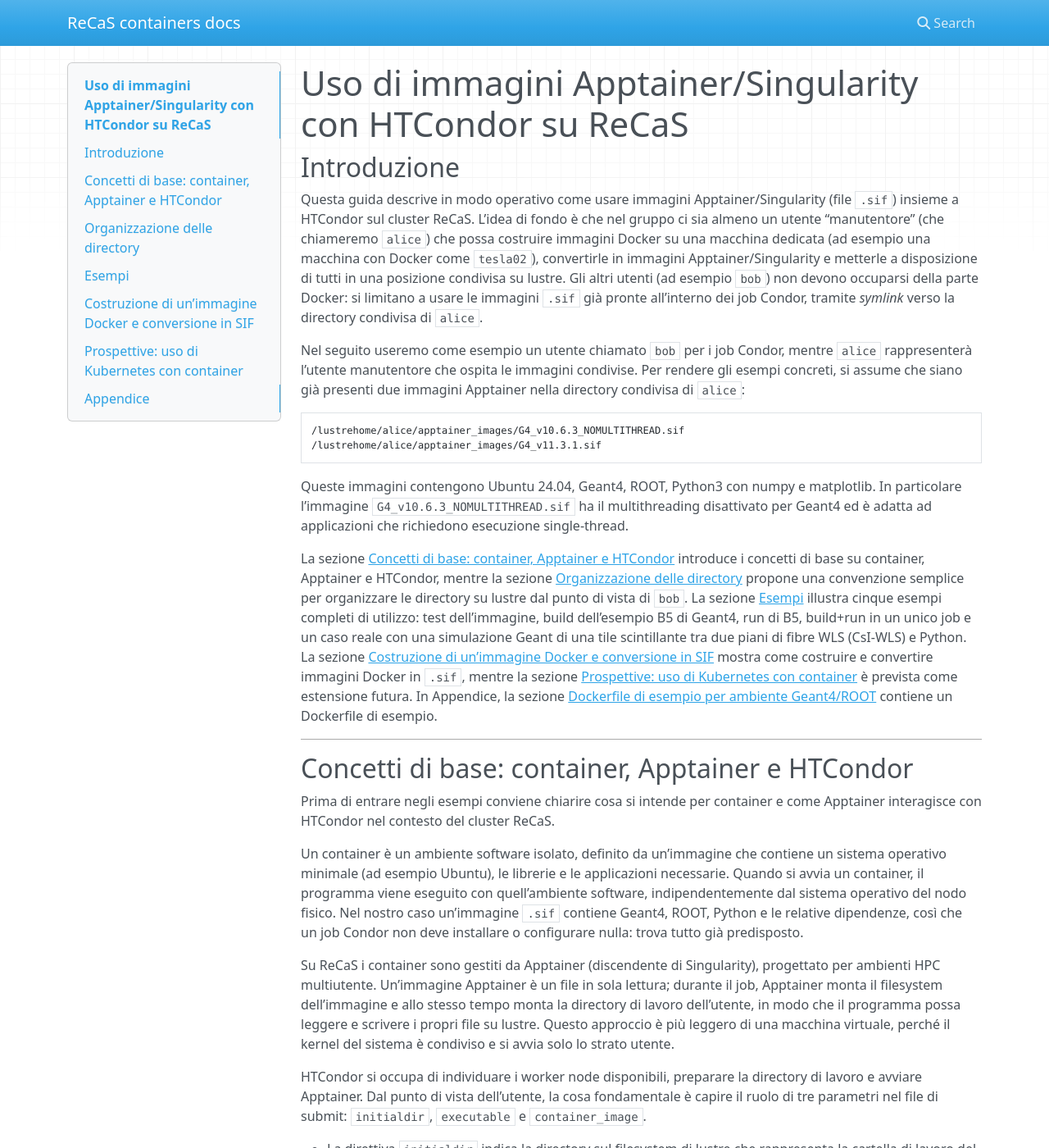
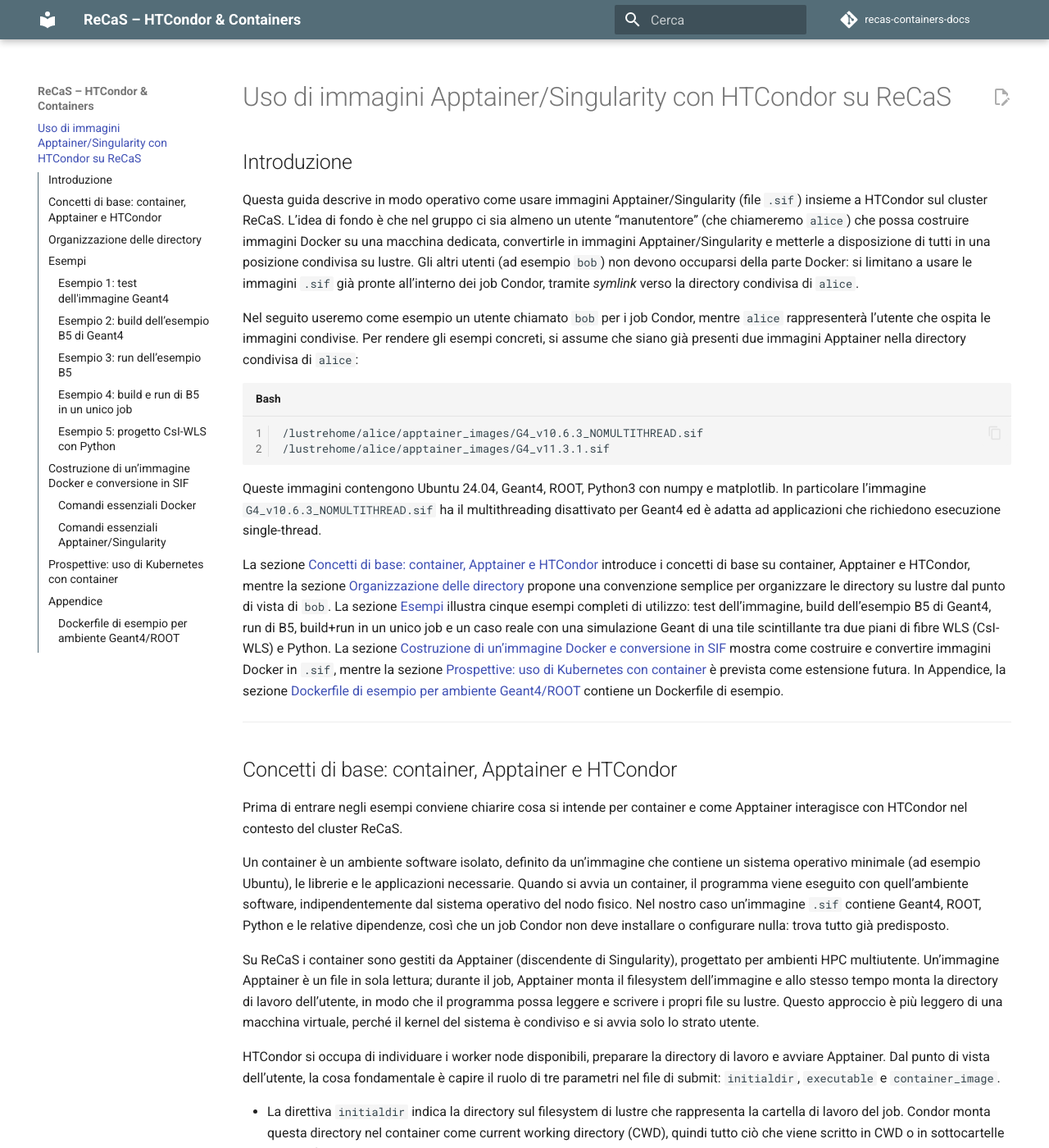
Before and after one commit to marcocecca00/recas-containers-docs, an MkDocs documentation site: the page built from docs/index.md, in a window 1280 px wide and 1400 px high. Shown: the whole window at 82% size. Built offline with MkDocs 1.6.1 and Material for MkDocs 9.7.7, drawn with Linux system fonts in a browser that asks for light colours; nearby versions of some CDN libraries; comment, search, counter and statistics services are not loaded; some of the changed text lies outside the part shown.

Commit message:
chage aesteticazzi

````diff
--- a/docs/index.md
+++ b/docs/index.md
@@ -1,10 +1,10 @@
 # Uso di immagini Apptainer/Singularity con HTCondor su ReCaS
 
-## Introduzione {#sec-introduzione}
+## Introduzione
 
-Questa guida descrive in modo operativo come usare immagini Apptainer/Singularity (file `.sif`) insieme a HTCondor sul cluster ReCaS. L’idea di fondo è che nel gruppo ci sia almeno un utente “manutentore” (che chiameremo `alice`) che possa costruire immagini Docker su una macchina dedicata (ad esempio una macchina con Docker come `tesla02`), convertirle in immagini Apptainer/Singularity e metterle a disposizione di tutti in una posizione condivisa su lustre. Gli altri utenti (ad esempio `bob`) non devono occuparsi della parte Docker: si limitano a usare le immagini `.sif` già pronte all’interno dei job Condor, tramite *symlink* verso la directory condivisa di `alice`.
+Questa guida descrive in modo operativo come usare immagini Apptainer/Singularity (file `.sif`) insieme a HTCondor sul cluster ReCaS. L’idea di fondo è che nel gruppo ci sia almeno un utente “manutentore” (che chiameremo `alice`) che possa costruire immagini Docker su una macchina dedicata, convertirle in immagini Apptainer/Singularity e metterle a disposizione di tutti in una posizione condivisa su lustre. Gli altri utenti (ad esempio `bob`) non devono occuparsi della parte Docker: si limitano a usare le immagini `.sif` già pronte all’interno dei job Condor, tramite *symlink* verso la directory condivisa di `alice`.
 
-Nel seguito useremo come esempio un utente chiamato `bob` per i job Condor, mentre `alice` rappresenterà l’utente manutentore che ospita le immagini condivise. Per rendere gli esempi concreti, si assume che siano già presenti due immagini Apptainer nella directory condivisa di `alice`:
+Nel seguito useremo come esempio un utente chiamato `bob` per i job Condor, mentre `alice` rappresenterà l’utente che ospita le immagini condivise. Per rendere gli esempi concreti, si assume che siano già presenti due immagini Apptainer nella directory condivisa di `alice`:
 
 ```bash
 /lustrehome/alice/apptainer_images/G4_v10.6.3_NOMULTITHREAD.sif
@@ -72,11 +72,11 @@
 
 I template completi degli script `.sh` e dei file di submit `.csi` utilizzati negli esempi successivi sono disponibili al seguente link:
 
-<https://politecnicobari-my.sharepoint.com/:f:/g/personal/m_cecca1_phd_poliba_it/IgB8X8DaFI3QTaVAEtIk1-7vAavKvy_XEBCvTr6rky2CQf8?e=si0j3J>
+[https://politecnicobari-my.sharepoint.com/:f:/g/personal/m_cecca1_phd_poliba_it/IgB8X8DaFI3QTaVAEtIk1-7vAavKvy_XEBCvTr6rky2CQf8?e=si0j3J](https://politecnicobari-my.sharepoint.com/:f:/g/personal/m_cecca1_phd_poliba_it/IgB8X8DaFI3QTaVAEtIk1-7vAavKvy_XEBCvTr6rky2CQf8?e=si0j3J)
 
 ---
 
-### Esempio 1: test dell'immagine Geant4 {#sec-esempio1}
+### Esempio 1: test dell'immagine Geant4
 
 Il primo esempio ha lo scopo di verificare che l’immagine `G4_v11.3.1.sif` funzioni correttamente su un worker node. L’obiettivo è sapere su quale nodo gira il job, quali versioni di Geant4, ROOT e Python sono visibili dall’interno del container e se l’ambiente è coerente.
 
@@ -679,11 +679,11 @@
 
 I template completi degli script `.sh` e dei file di submit `.csi` utilizzati negli esempi nella sezione [Esempi](#sec-esempi) sono presenti al seguente link:
 
-<https://politecnicobari-my.sharepoint.com/:f:/g/personal/m_cecca1_phd_poliba_it/IgB8X8DaFI3QTaVAEtIk1-7vAavKvy_XEBCvTr6rky2CQf8?e=si0j3J>
+[https://politecnicobari-my.sharepoint.com/:f:/g/personal/m_cecca1_phd_poliba_it/IgB8X8DaFI3QTaVAEtIk1-7vAavKvy_XEBCvTr6rky2CQf8?e=si0j3J](https://politecnicobari-my.sharepoint.com/:f:/g/personal/m_cecca1_phd_poliba_it/IgB8X8DaFI3QTaVAEtIk1-7vAavKvy_XEBCvTr6rky2CQf8?e=si0j3J)
 
 ---
 
-## Costruzione di un’immagine Docker e conversione in SIF {#sec-docker-sif}
+## Costruzione di un’immagine Docker e conversione in SIF
 
 Gli esempi della sezione [Esempi](#sec-esempi) assumono che le immagini `.sif` siano già disponibili in una cartella condivisa, gestita dall’utente `alice`. Questa sezione descrive in modo sintetico come costruire un’immagine Docker con Geant4, ROOT e Python, come convertirla in un’immagine Apptainer/Singularity e come distribuirla agli altri utenti, senza entrare nei dettagli dei singoli comandi di installazione del software all’interno del container.
 
--- a/mkdocs.yml
+++ b/mkdocs.yml
@@ -1,11 +1,32 @@
-site_name: ReCaS containers docs
-nav:
-  - Home: index.md
+site_name: ReCaS – HTCondor & Containers
+site_url: https://marcocecca00.github.io/recas-containers-docs/
+repo_url: https://github.com/marcocecca00/recas-containers-docs
+repo_name: recas-containers-docs
 
 theme:
-  name: mkdocs
+  name: material
+  language: it
+  features:
+    - navigation.sections
+    - navigation.top
+    - navigation.tracking
+    - toc.integrate
+    - content.code.copy
+    - content.action.edit
+  palette:
+    - scheme: default
+      primary: blue grey
+      accent: deep orange
 
 markdown_extensions:
   - toc:
       permalink: true
   - attr_list
+  - admonition
+  - pymdownx.highlight:
+      anchor_linenums: true
+      linenums: true
+      auto_title: true
+  - pymdownx.superfences
+  - pymdownx.details
+  - pymdownx.inlinehilite
````
Also changed, not shown: other parts of docs/index.md (+10 -10 lines), site/index.html.
